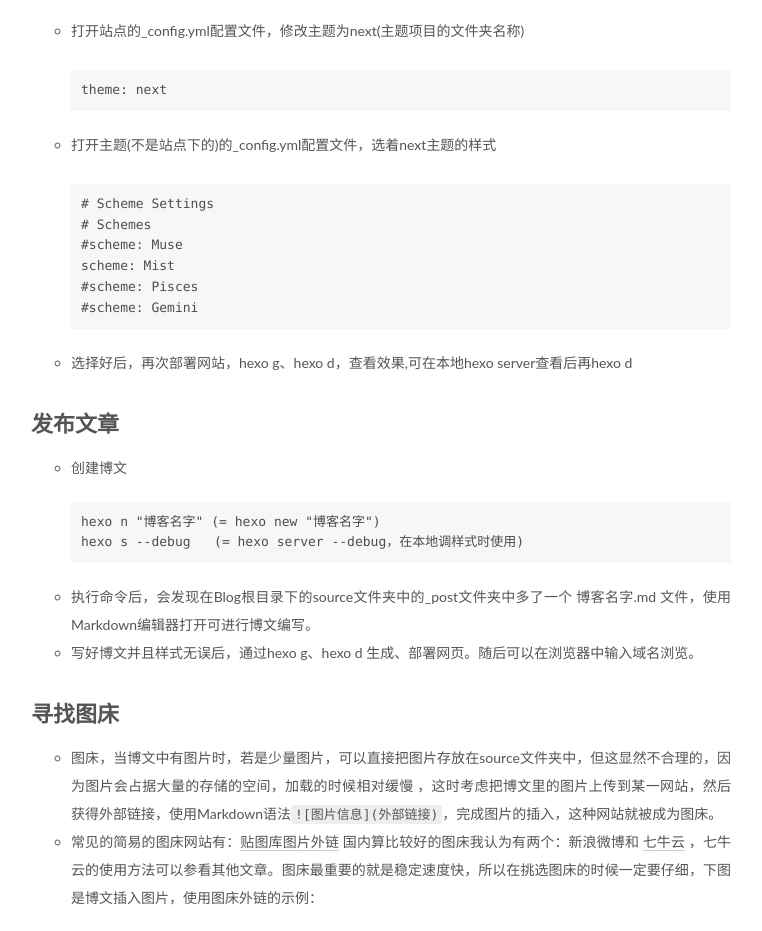
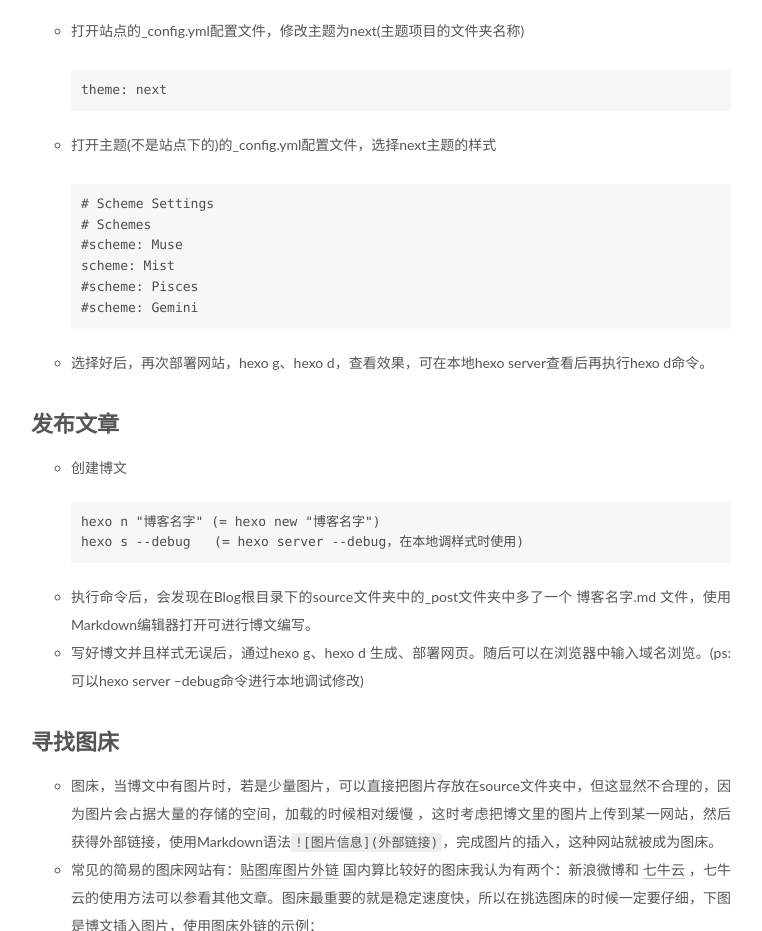
Before and after one commit to BingYuQHS/BingYuQHS.github.io, a plain HTML site: page 2018/10/11/hexo-next博客/index.html in a window 1280 px wide. Shown: the part 1424-2355 px from the top of the page, without its empty margins (99-861 px from the left). Drawn offline with Linux system fonts and the light colour scheme.

Commit message:
Site updated: 2018-10-11 16:16:53

```diff
--- a/2018/10/11/hexo-next博客/index.html
+++ b/2018/10/11/hexo-next博客/index.html
@@ -86,7 +86,7 @@
 <meta property="og:site_name" content="Flamingo&#39;s Blog">
 <meta property="og:description" content="优秀的人，不是不合群，而是他们合群的人里面没有你  环境准备 安装node.js (npm或淘宝镜像cnpm) 安装git 配饰ssh等 下载安装hexo  (cnpm install -g hexo)  本地搭建hexo静态博客 新建文件夹，如Blog 进入文件夹右键运行git,输入hexo init(生成hexo模板，翻墙？) 运行cnpm install 运行hexo server(运行程序">
 <meta property="og:locale" content="zh-Hans">
-<meta property="og:updated_time" content="2018-10-11T08:06:39.855Z">
+<meta property="og:updated_time" content="2018-10-11T08:13:59.852Z">
 <meta name="twitter:card" content="summary">
 <meta name="twitter:title" content="hexo+next博客">
 <meta name="twitter:description" content="优秀的人，不是不合群，而是他们合群的人里面没有你  环境准备 安装node.js (npm或淘宝镜像cnpm) 安装git 配饰ssh等 下载安装hexo  (cnpm install -g hexo)  本地搭建hexo静态博客 新建文件夹，如Blog 进入文件夹右键运行git,输入hexo init(生成hexo模板，翻墙？) 运行cnpm install 运行hexo server(运行程序">
@@ -342,7 +342,7 @@
 </blockquote>
 <pre><code>theme: next
 </code></pre></li>
-<li><p>打开主题(不是站点下的)的_config.yml配置文件，选着next主题的样式</p>
+<li><p>打开主题(不是站点下的)的_config.yml配置文件，选择next主题的样式</p>
 <blockquote>
 </blockquote>
 <pre><code># Scheme Settings
@@ -352,7 +352,7 @@ scheme: Mist
 #scheme: Pisces
 #scheme: Gemini
 </code></pre></li>
-<li>选择好后，再次部署网站，hexo g、hexo d，查看效果,可在本地hexo server查看后再hexo d</li>
+<li>选择好后，再次部署网站，hexo g、hexo d，查看效果，可在本地hexo server查看后再执行hexo d命令。</li>
 </ul>
 <h2 id="发布文章"><a href="#发布文章" class="headerlink" title="发布文章"></a>发布文章</h2><ul>
 <li>创建博文<blockquote>
@@ -361,7 +361,7 @@ scheme: Mist
 hexo s --debug   (= hexo server --debug，在本地调样式时使用)
 </code></pre></li>
 <li>执行命令后，会发现在Blog根目录下的source文件夹中的_post文件夹中多了一个 博客名字.md 文件，使用Markdown编辑器打开可进行博文编写。</li>
-<li>写好博文并且样式无误后，通过hexo g、hexo d 生成、部署网页。随后可以在浏览器中输入域名浏览。</li>
+<li>写好博文并且样式无误后，通过hexo g、hexo d 生成、部署网页。随后可以在浏览器中输入域名浏览。(ps:可以hexo server –debug命令进行本地调试修改)</li>
 </ul>
 <h2 id="寻找图床"><a href="#寻找图床" class="headerlink" title="寻找图床"></a>寻找图床</h2><ul>
 <li>图床，当博文中有图片时，若是少量图片，可以直接把图片存放在source文件夹中，但这显然不合理的，因为图片会占据大量的存储的空间，加载的时候相对缓慢 ，这时考虑把博文里的图片上传到某一网站，然后获得外部链接，使用Markdown语法<code>![图片信息](外部链接)</code>，完成图片的插入，这种网站就被成为图床。</li>
--- a/css/main.css
+++ b/css/main.css
@@ -1942,7 +1942,7 @@ pre .javascript .function {
   width: 4px;
   height: 4px;
   border-radius: 50%;
-  background: #7ebbff;
+  background: #8aff90;
 }
 .links-of-blogroll {
   font-size: 13px;
```
Also changed, not shown: index.html (+3 -3 lines).
